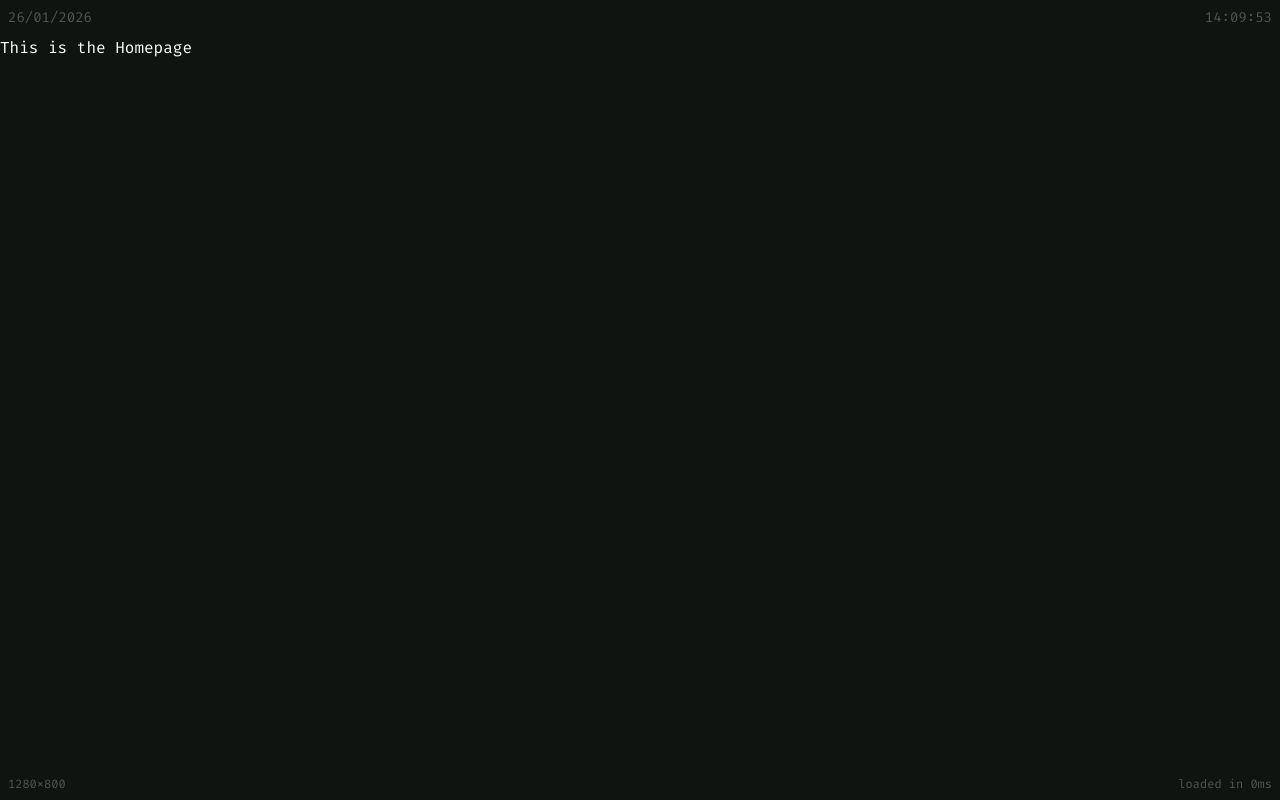
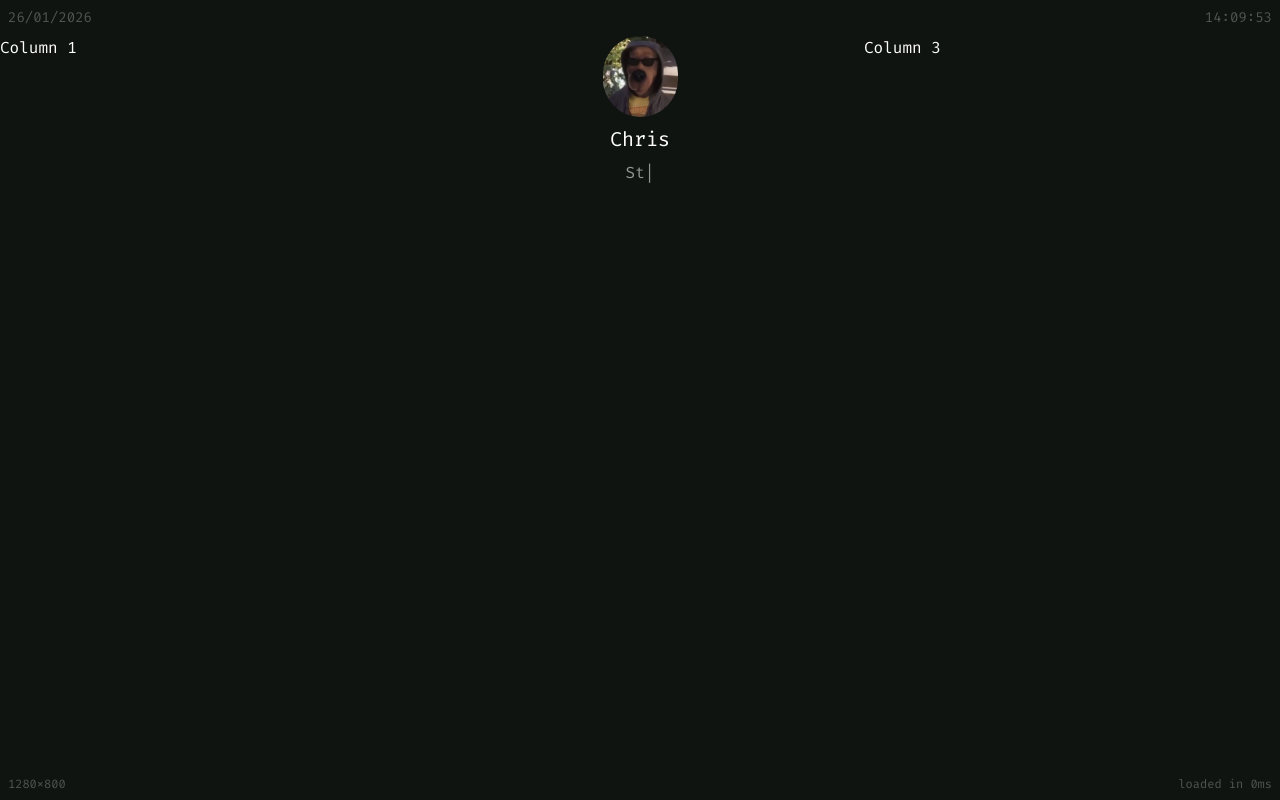
Before and after one commit to chris911e/portfolio-frontend, a React (Vite) app: page / in a window 1280 px wide. Built offline with nearby package versions, Linux system fonts and the light colour scheme.

Commit message:
feat: Profile, Title & Typewriter

```diff
--- a/src/pages/Home.tsx
+++ b/src/pages/Home.tsx
@@ -1,7 +1,43 @@
+import Profile from "../components/Profile";
+import Typewriter from "../components/Typewriter";
+
 export default function Home() {
     return(
-        <>
-            This is the Homepage
-        </>
+        <div
+            className="
+                grid
+                grid-cols-3
+                gap-4
+            "
+        >
+            <div>
+                Column 1
+            </div>
+            <div
+                className="
+                    flex
+                    flex-col
+                    items-center
+                    gap-2
+                "
+            >
+                <Profile url="/dawg.jpg" />
+                <div className="text-center text-xl">
+                    Chris
+                </div>
+                <Typewriter
+                    words={[
+                        "Student @ ZHAW",
+                        "Typescript & React",
+                        "Go & K8s",
+                        "Azure DevOps",
+                        "Cyber Security"
+                    ]}
+                />
+            </div>
+            <div>
+                Column 3
+            </div>
+        </div>
     )
 }
```
